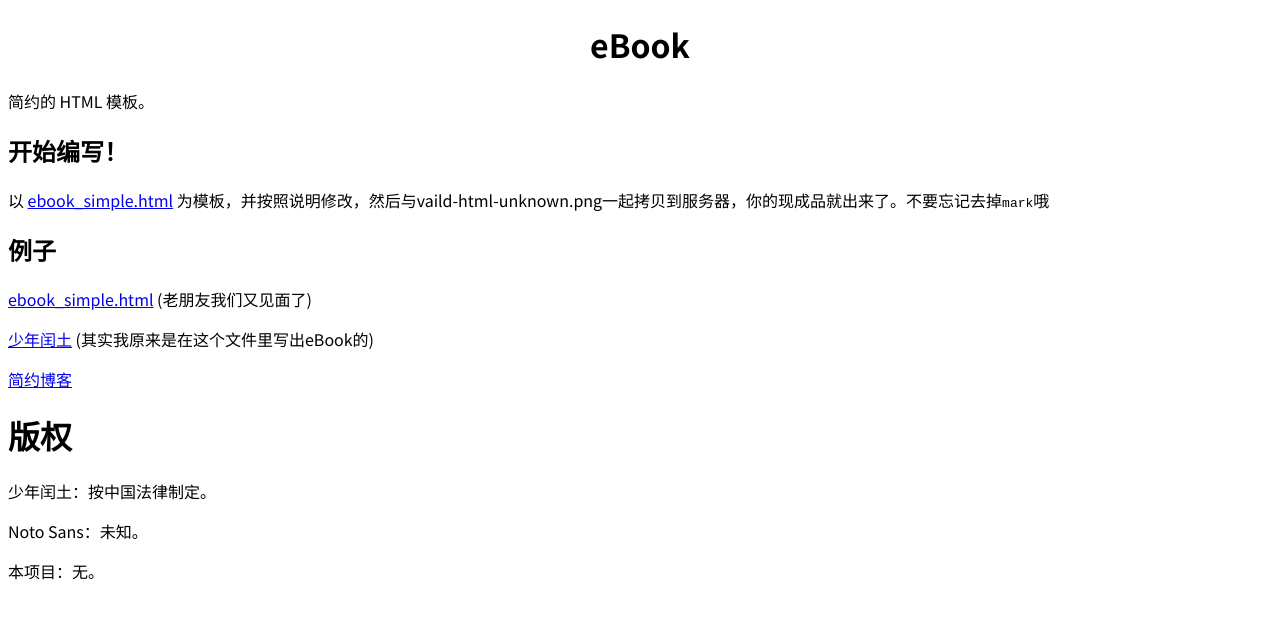
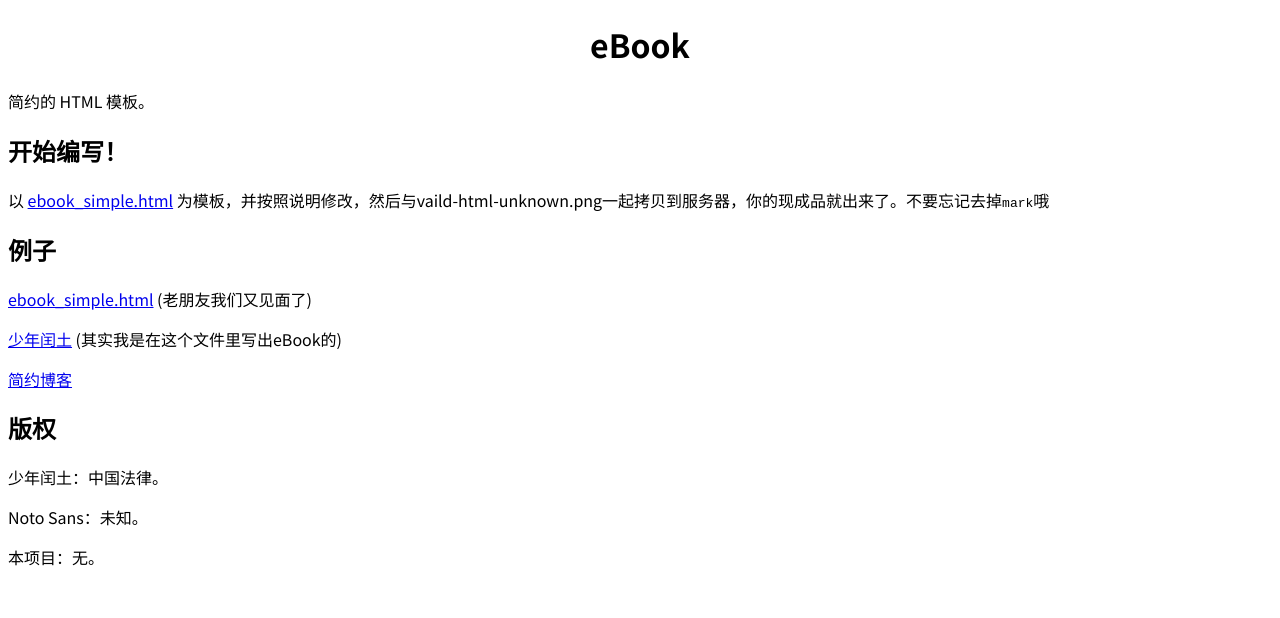
Before and after one commit to Dobby233Liu/eBook, a plain HTML site: page index.html in a window 1280 px wide. Drawn offline with Linux system fonts and the light colour scheme.

Commit message:
Update index.html

```diff
--- a/index.html
+++ b/index.html
@@ -10,27 +10,17 @@
 <body style="font-family:'Noto Sans SC'; font-weight:500;">
     <div style="text-align:center; -webkit-text-align:center; -ms-text-align:center; -moz-text-align:center; -o-text-align:center;"><h1>eBook</h1></div>
     <p style="text-align:justify; -webkit-text-align:justify; -ms-text-align:justify; -moz-text-align:justify; -o-text-align:justify;"><p>简约的 HTML 模板。</p>
-
         <h2 id="开始编写">开始编写！</h2>
-
         <p>以 <a href="https://github.com/Dobby233Liu/eBook/blob/gh-pages/ebook_simple.html">ebook_simple.html</a> 为模板，并按照说明修改，然后与vaild-html-unknown.png一起拷贝到服务器，你的现成品就出来了。不要忘记去掉<code>mark</code>哦</p>
-
         <h2 id="例子">例子</h2>
-
         <p><a href="/eBook/ebook_simple.html">ebook_simple.html</a> (老朋友我们又见面了)</p>
-
-<p><a href="/eBook/snrt.html">少年闰土</a> (其实我原来是在这个文件里写出eBook的)</p>
-
+        <p><a href="/eBook/snrt.html">少年闰土</a> (其实我是在这个文件里写出eBook的)</p>
         <p><a href="/eBook/archives/index.html">简约博客</a></p>
 
-<h1 id="版权">版权</h1>
-
-<p>少年闰土：按中国法律制定。</p>
-
+        <h2 id="版权">版权</h1>
+        <p>少年闰土：中国法律。</p>
         <p>Noto Sans：未知。</p>
-
         <p>本项目：无。</p>
-
     </p>
 </body>
 </html>
```
Lines whose indentation alone changed are shown as unchanged.
